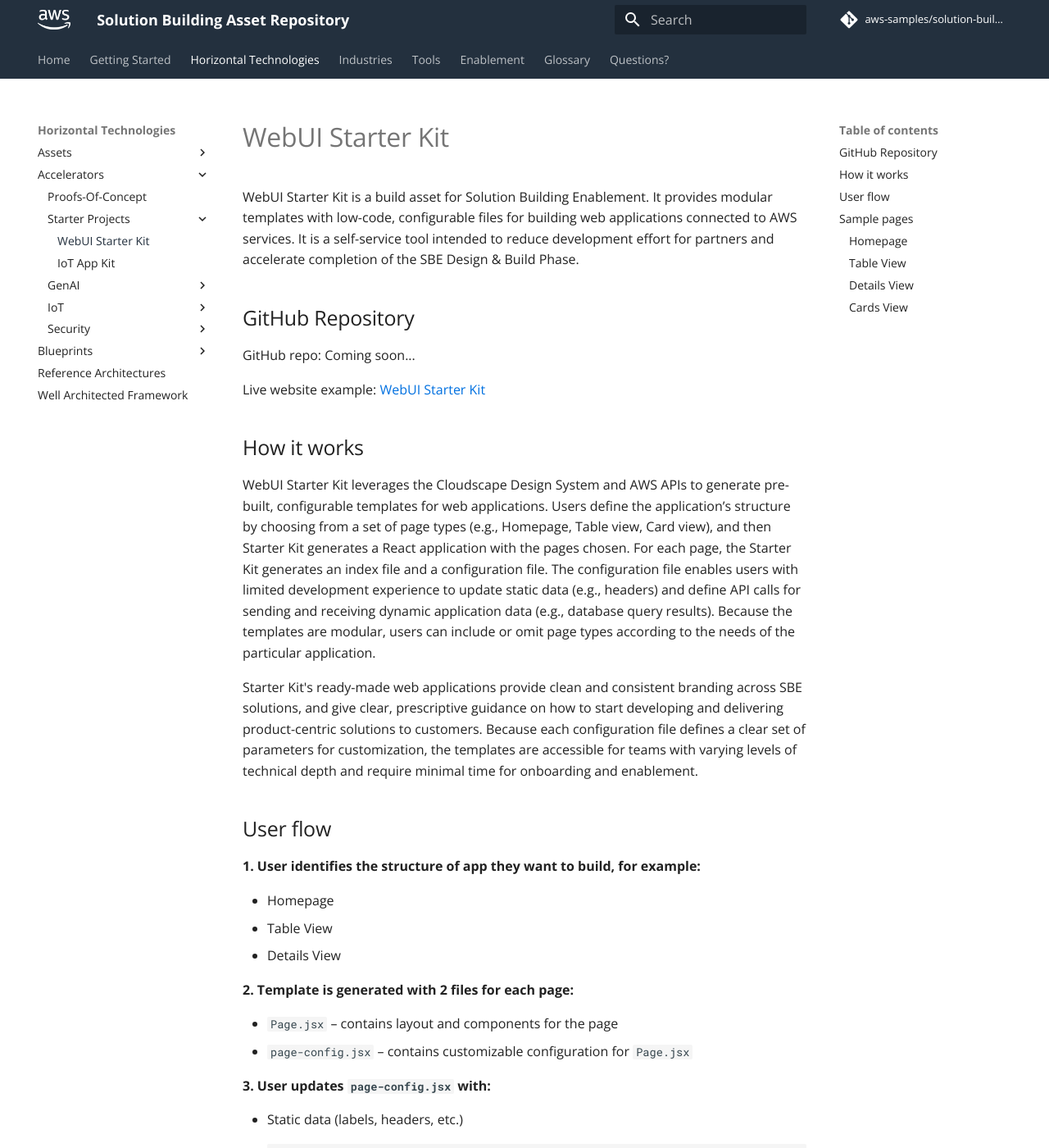
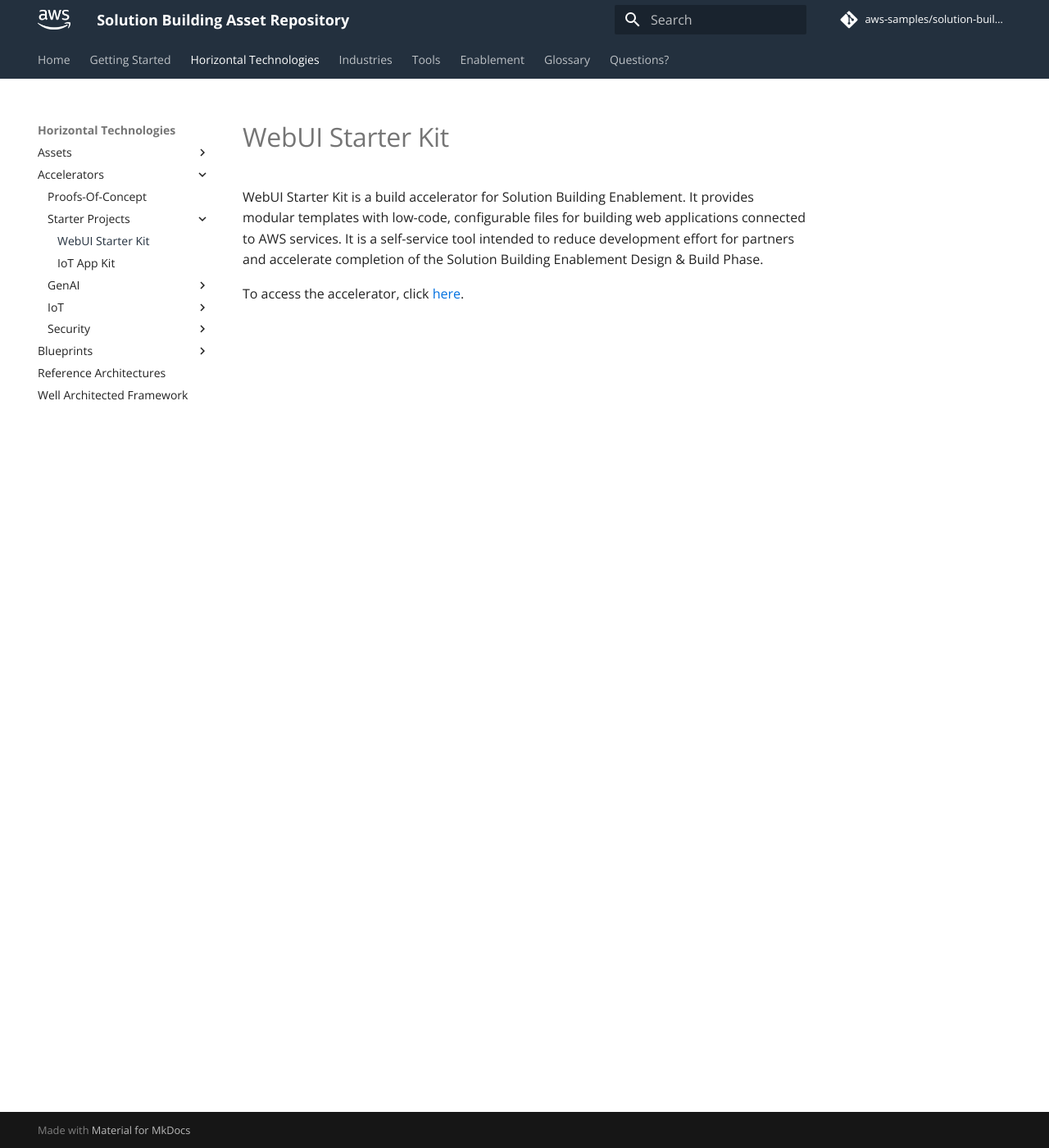
Before and after one commit to aws-samples/solution-building-asset-repository, an MkDocs documentation site: the page built from docs/accelerators/starter_projects/webui_starter_kit.md, in a window 1280 px wide and 1400 px high. Shown: the whole window at 82% size. Built offline with MkDocs 1.6.1 and Material for MkDocs 9.7.7, drawn with Linux system fonts in a browser that asks for light colours; comment, search, counter and statistics services are not loaded; some of the changed text lies outside the part shown.

Commit message:
added webui starter kit

````diff
--- a/docs/accelerators/starter_projects/webui_starter_kit.md
+++ b/docs/accelerators/starter_projects/webui_starter_kit.md
@@ -1,69 +1,5 @@
 # WebUI Starter Kit
 
-WebUI Starter Kit is a build asset for Solution Building Enablement. It provides modular templates with low-code, configurable files for building web applications connected to AWS services. It is a self-service tool intended to reduce development effort for partners and accelerate completion of the SBE Design & Build Phase.
+WebUI Starter Kit is a build accelerator for Solution Building Enablement. It provides modular templates with low-code, configurable files for building web applications connected to AWS services. It is a self-service tool intended to reduce development effort for partners and accelerate completion of the Solution Building Enablement Design & Build Phase.
 
-
-## GitHub Repository
-GitHub repo: Coming soon...
-
-Live website example: [WebUI Starter Kit](https://shanjon.github.io/web-ui-starter-kit/)
-
-## How it works
-
-WebUI Starter Kit leverages the Cloudscape Design System and AWS APIs to generate pre-built, configurable templates for web applications. Users define the application’s structure by choosing from a set of page types (e.g., Homepage, Table view, Card view), and then Starter Kit generates a React application with the pages chosen. For each page, the Starter Kit generates an index file and a configuration file. The configuration file enables users with limited development experience to update static data (e.g., headers) and define API calls for sending and receiving dynamic application data (e.g., database query results). Because the templates are modular, users can include or omit page types according to the needs of the particular application.
-
-Starter Kit's ready-made web applications provide clean and consistent branding across SBE solutions, and give clear, prescriptive guidance on how to start developing and delivering product-centric solutions to customers. Because each configuration file defines a clear set of parameters for customization, the templates are accessible for teams with varying levels of technical depth and require minimal time for onboarding and enablement.
-
-
-## User flow
-
-**1. User identifies the structure of app they want to build, for example:**
-
-* Homepage
-* Table View
-* Details View
-
-**2. Template is generated with 2 files for each page:**
-
-* `Page.jsx` – contains layout and components for the page
-* `page-config.jsx` – contains customizable configuration for `Page.jsx`
-
-**3. User updates `page-config.jsx` with:**
-
-* Static data (labels, headers, etc.)
-```
-<h1> Solution Name </h1>
-```
-* Props and attributes (select options, links, etc.)
-
-```
-export const PRICE_CLASS_OPTIONS = [
-
-  { label: 'Use all locations', value: '0' },
-
-  { label: 'Use only US, Canada, and Europe', value: '1' },
-
-  { label: 'Use only US, Canada, Europe, and Asia', value: '2' }
-
-];
-```
-
-* Dynamic data pulled via APIs
-
-**4. User implements additional customizations as needed**
-
-## Sample pages
-### Homepage
-![Homepage](../../resources/images/Homepage.png)
-
-
-### Table View
-![TableView](../../resources/images/TableView.png)
-
-
-### Details View
-![DetailsView](../../resources/images/DetailsView.png)
-
-
-### Cards View
-![CardsView](../../resources/images/CardsView.png)
+To access the accelerator, click [here](https://github.com/aws-samples/webui-starter-kit).
````
